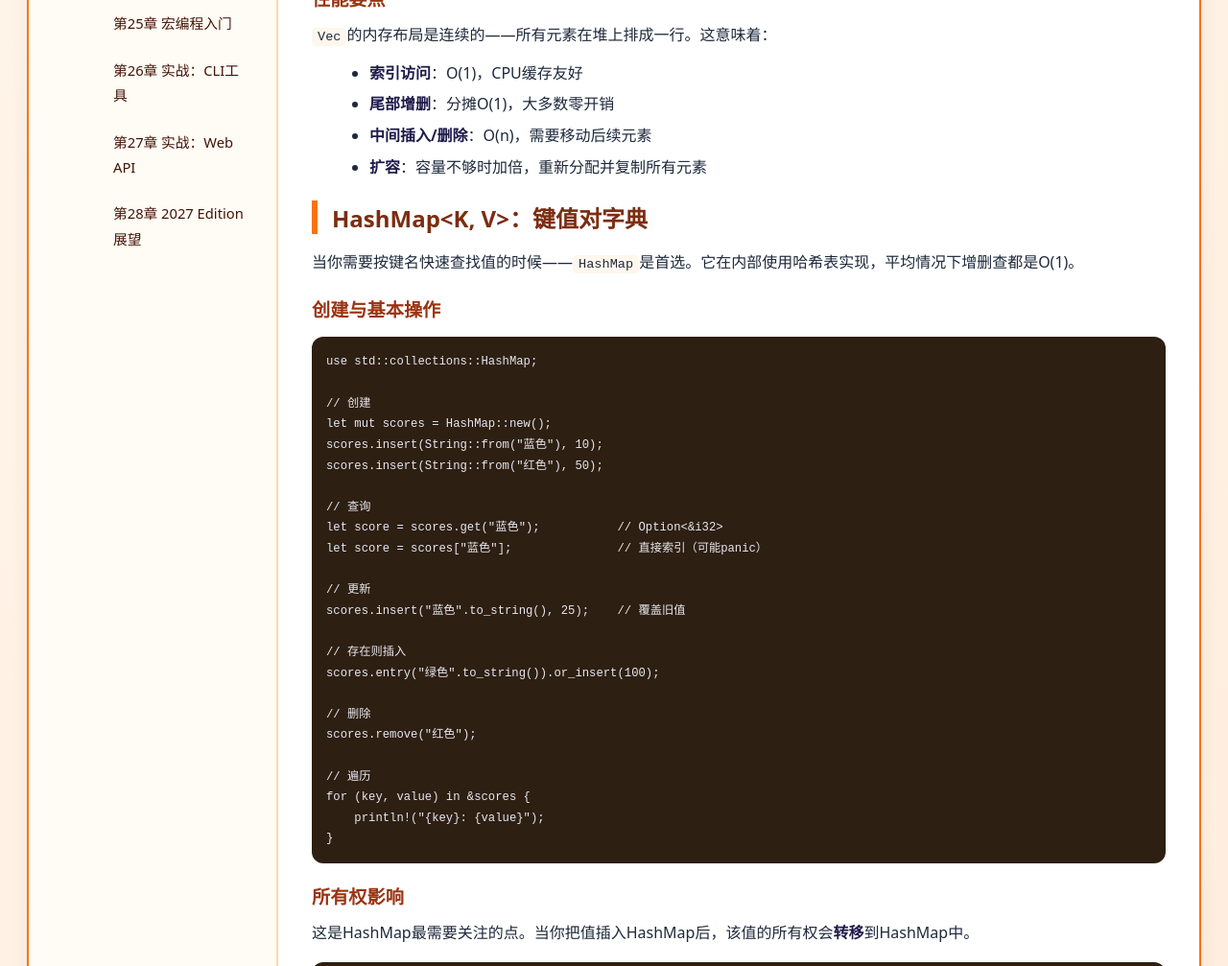
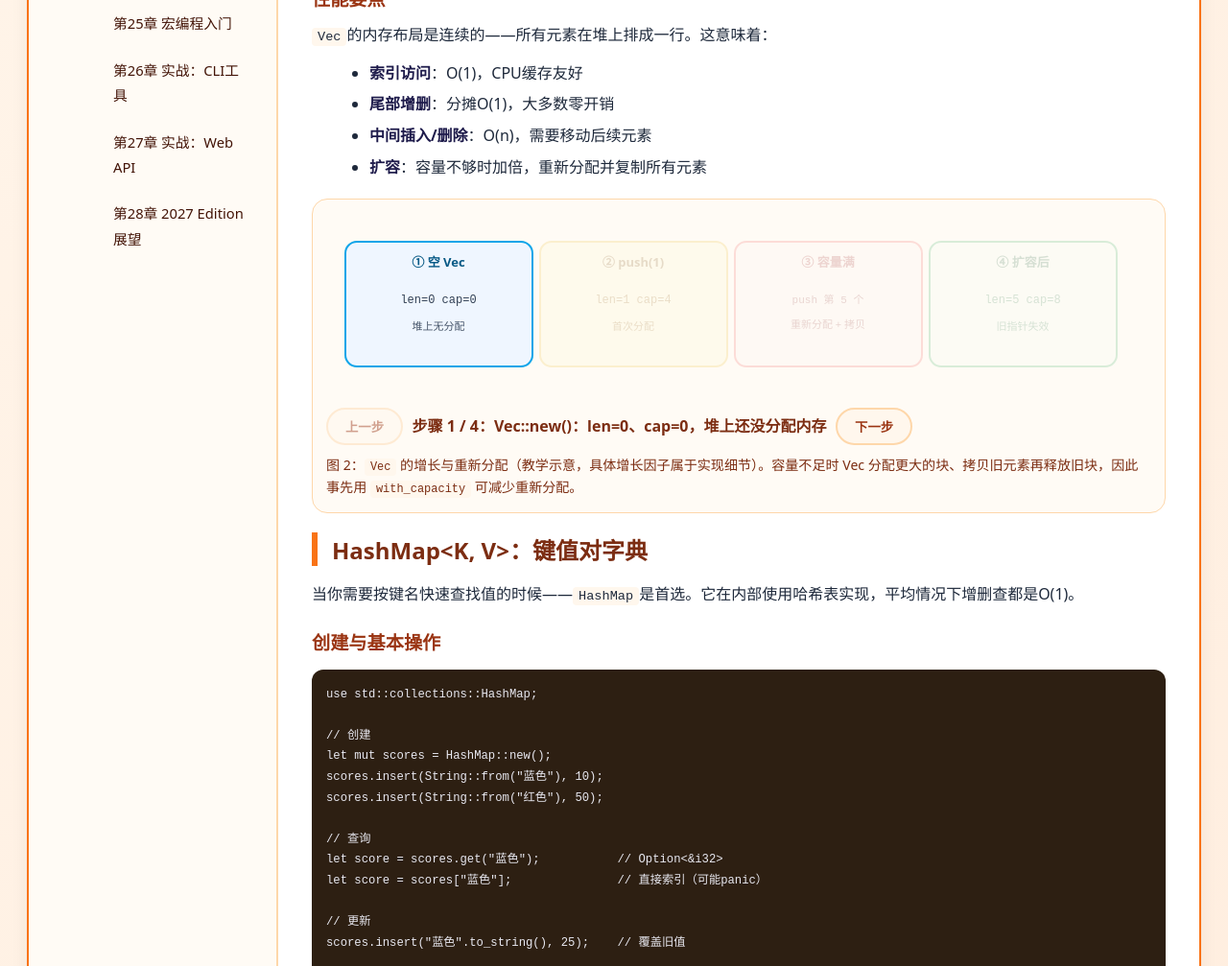
Before and after one commit to 1998x-stack/rust-tutorial, a plain HTML site: page 09.html in a window 1280 px wide. Shown: the part 1425-2432 px from the top of the page at 96% size. Drawn offline with Linux system fonts and the light colour scheme.

Commit message:
feat(rust-tutorial): add Vec growth/reallocation stepper to ch09

```diff
--- a/09.html
+++ b/09.html
@@ -113,6 +113,37 @@ v.insert(0, 0);                // 指定位置插入（O(n)）</code></pre>
             <li><strong>中间插入/删除</strong>：O(n)，需要移动后续元素</li>
             <li><strong>扩容</strong>：容量不够时加倍，重新分配并复制所有元素</li>
         </ul>
+
+        <figure class="step-figure" data-step="1" data-labels="Vec::new()：len=0、cap=0，堆上还没分配内存|push(1)：首次分配一块容量（教学示意取 cap=4），len 变为 1|继续 push 到第 5 个：容量已满，Vec 重新分配更大的块并把旧元素拷贝过去|扩容完成：len=5、cap=8；旧指针已失效，但多次 push 平均仍是分摊 O(1)">
+            <svg viewBox="0 0 860 190" role="img" aria-labelledby="vecStepTitle vecStepDesc">
+                <title id="vecStepTitle">Vec 的增长与重新分配</title>
+                <desc id="vecStepDesc">用“上一步 / 下一步”展示四次：从空 Vec 开始，首次 push 分配容量，容量满后重新分配更大块并拷贝元素，最终展示 len 与 cap 的变化。</desc>
+                <g font-family="system-ui, 'PingFang SC', sans-serif">
+                    <rect data-s="1" x="20" y="30" width="195" height="130" rx="12" fill="#eff6ff" stroke="#0ea5e9" stroke-width="2"/>
+                    <text data-s="1" x="117" y="56" text-anchor="middle" font-size="13" font-weight="700" fill="#075985">① 空 Vec</text>
+                    <text data-s="1" x="117" y="94" text-anchor="middle" font-size="12" font-family="monospace" fill="#334155">len=0 cap=0</text>
+                    <text data-s="1" x="117" y="122" text-anchor="middle" font-size="11" fill="#475569">堆上无分配</text>
+                    <rect data-s="2" x="223" y="30" width="195" height="130" rx="12" fill="#fef9c3" stroke="#eab308" stroke-width="2"/>
+                    <text data-s="2" x="320" y="56" text-anchor="middle" font-size="13" font-weight="700" fill="#713f12">② push(1)</text>
+                    <text data-s="2" x="320" y="94" text-anchor="middle" font-size="12" font-family="monospace" fill="#854d0e">len=1 cap=4</text>
+                    <text data-s="2" x="320" y="122" text-anchor="middle" font-size="11" fill="#854d0e">首次分配</text>
+                    <rect data-s="3" x="426" y="30" width="195" height="130" rx="12" fill="#fef2f2" stroke="#ef4444" stroke-width="2"/>
+                    <text data-s="3" x="523" y="56" text-anchor="middle" font-size="13" font-weight="700" fill="#991b1b">③ 容量满</text>
+                    <text data-s="3" x="523" y="94" text-anchor="middle" font-size="11" font-family="monospace" fill="#7f1d1d">push 第 5 个</text>
+                    <text data-s="3" x="523" y="120" text-anchor="middle" font-size="11" fill="#7f1d1d">重新分配 + 拷贝</text>
+                    <rect data-s="4" x="629" y="30" width="195" height="130" rx="12" fill="#f0fdf4" stroke="#16a34a" stroke-width="2"/>
+                    <text data-s="4" x="726" y="56" text-anchor="middle" font-size="13" font-weight="700" fill="#14532d">④ 扩容后</text>
+                    <text data-s="4" x="726" y="94" text-anchor="middle" font-size="12" font-family="monospace" fill="#166534">len=5 cap=8</text>
+                    <text data-s="4" x="726" y="122" text-anchor="middle" font-size="11" fill="#166534">旧指针失效</text>
+                </g>
+            </svg>
+            <div class="step-controls">
+                <button type="button" class="step-btn" data-dir="-1" disabled>上一步</button>
+                <p class="step-status" role="status" aria-live="polite"></p>
+                <button type="button" class="step-btn" data-dir="1">下一步</button>
+            </div>
+            <figcaption>图 2：<code>Vec</code> 的增长与重新分配（教学示意，具体增长因子属于实现细节）。容量不足时 Vec 分配更大的块、拷贝旧元素再释放旧块，因此事先用 <code>with_capacity</code> 可减少重新分配。</figcaption>
+        </figure>
 
         <h2>HashMap&lt;K, V&gt;：键值对字典</h2>
 
@@ -392,5 +423,32 @@ let doubled: Vec&lt;i32&gt; = v.iter().map(|x| x * 2).collect();</code></pre>
     });
 })();
 </script>
+<script>
+(function () {
+    Array.prototype.forEach.call(document.querySelectorAll('.step-figure'), function (fig) {
+        var labels = (fig.getAttribute('data-labels') || '').split('|');
+        var status = fig.querySelector('.step-status');
+        var buttons = Array.prototype.slice.call(fig.querySelectorAll('.step-btn'));
+        function render() {
+            var step = parseInt(fig.getAttribute('data-step'), 10);
+            status.textContent = '步骤 ' + step + ' / ' + labels.length + '：' + labels[step - 1];
+            buttons.forEach(function (btn) {
+                var dir = parseInt(btn.getAttribute('data-dir'), 10);
+                btn.disabled = (step + dir < 1) || (step + dir > labels.length);
+            });
+        }
+        buttons.forEach(function (btn) {
+            btn.addEventListener('click', function () {
+                var step = parseInt(fig.getAttribute('data-step'), 10);
+                var next = step + parseInt(btn.getAttribute('data-dir'), 10);
+                if (next < 1 || next > labels.length) return;
+                fig.setAttribute('data-step', String(next));
+                render();
+            });
+        });
+        render();
+    });
+})();
+</script>
 </body>
 </html>
```
